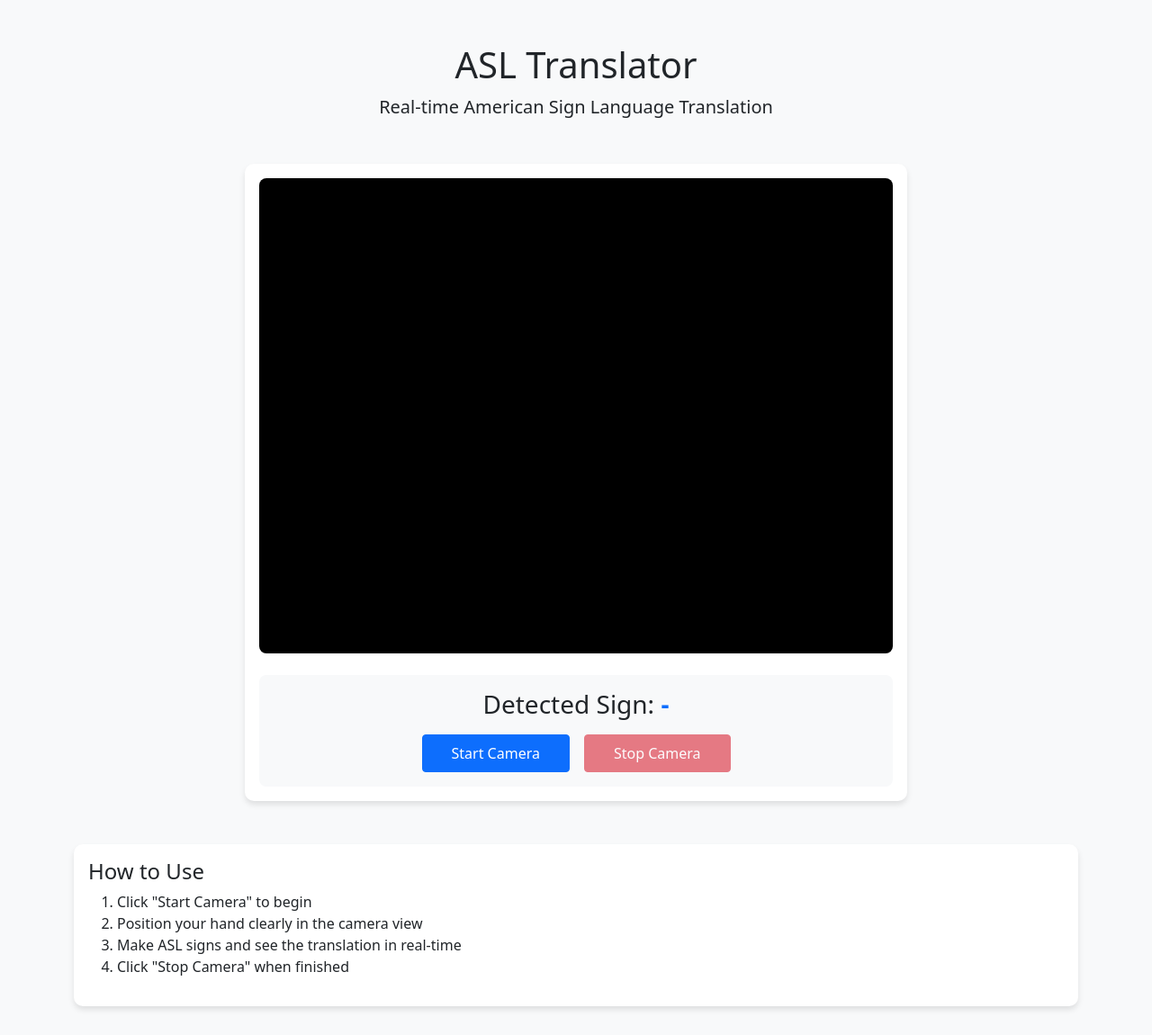
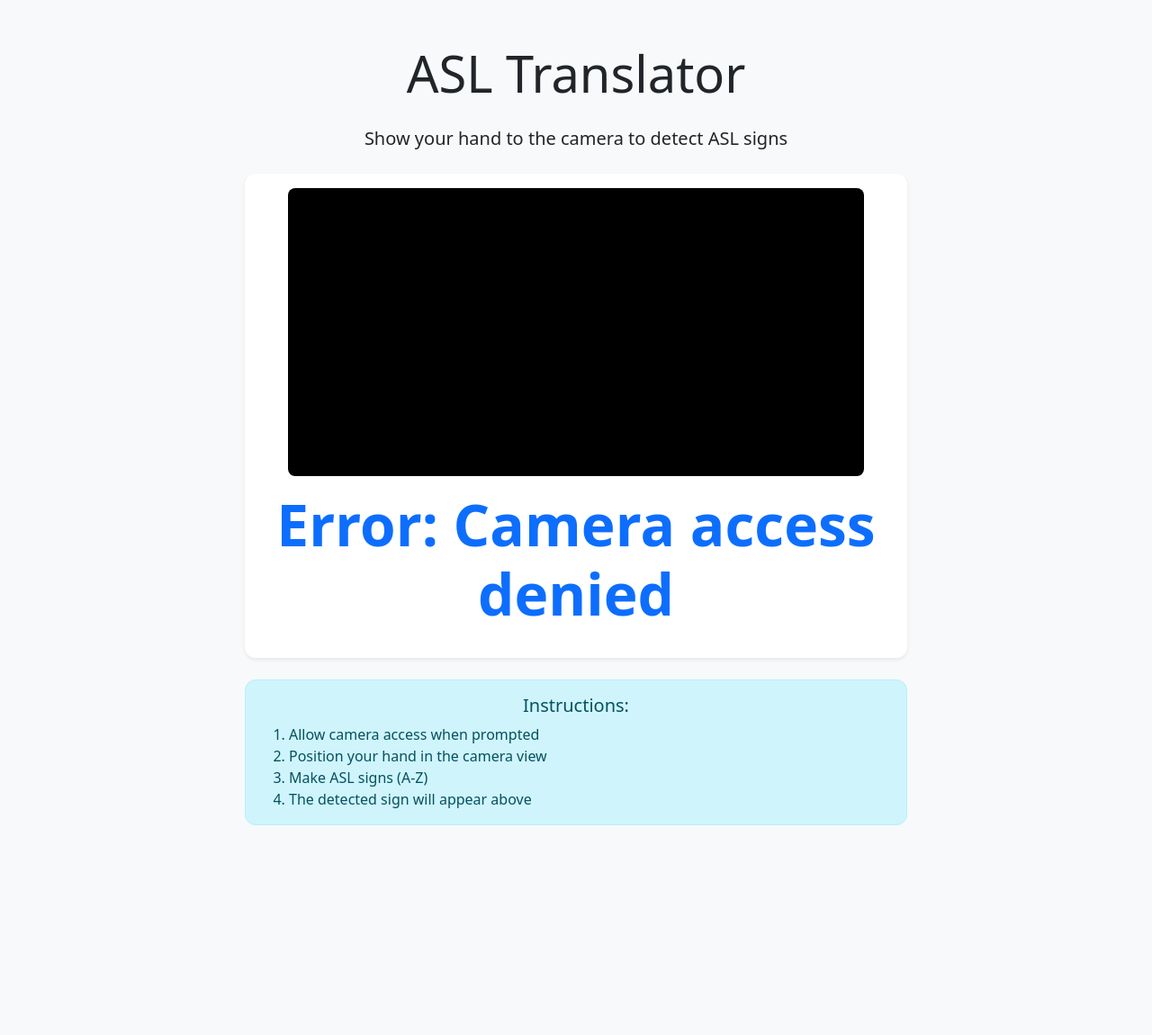
Before and after one commit to aaryapatel09/sign-language-translator, a Flask app: page / in a window 1280 px wide. Shown: the whole page at 90% size. After the commit the page ends 917 px from the top, so only its background shows below. Run offline with Flask 2, Linux system fonts and the light colour scheme.

Commit message:
Improve project structure and UI

```diff
--- a/app.py
+++ b/app.py
@@ -17,18 +17,60 @@
 app = Flask(__name__)
 CORS(app)
 
-# Load the trained model and class names
-model_path = 'model/asl_model.h5'
-class_names_path = 'model/class_names.npy'
+# Load the model and class names
+model_path = os.path.join(os.path.dirname(__file__), 'model', 'asl_model.h5')
+class_names_path = os.path.join(os.path.dirname(__file__), 'model', 'class_names.npy')
 
-if not os.path.exists(model_path) or not os.path.exists(class_names_path):
-    logger.warning("Model files not found. Running in test mode.")
-    TEST_MODE = True
-else:
-    TEST_MODE = False
-    model = tf.keras.models.load_model(model_path)
-    class_names = np.load(class_names_path)
-    logger.info(f"Loaded model with {len(class_names)} classes")
+# Initialize variables
+model = None
+class_names = None
+
+def create_model():
+    """Create a new model with the same architecture."""
+    model = tf.keras.Sequential([
+        tf.keras.layers.Input(shape=(64, 64, 3)),
+        tf.keras.layers.Conv2D(32, (3, 3), activation='relu'),
+        tf.keras.layers.MaxPooling2D((2, 2)),
+        tf.keras.layers.Conv2D(64, (3, 3), activation='relu'),
+        tf.keras.layers.MaxPooling2D((2, 2)),
+        tf.keras.layers.Conv2D(64, (3, 3), activation='relu'),
+        tf.keras.layers.Flatten(),
+        tf.keras.layers.Dense(64, activation='relu'),
+        tf.keras.layers.Dense(26, activation='softmax')
+    ])
+    return model
+
+try:
+    # Load class names
+    if os.path.exists(class_names_path):
+        class_names = np.load(class_names_path)
+        logger.info(f"Successfully loaded {len(class_names)} class names")
+    else:
+        logger.error(f"Class names file not found at {class_names_path}")
+
+    # Load the model if it exists
+    if os.path.exists(model_path):
+        try:
+            # Create a new model with the same architecture
+            model = create_model()
+            # Load weights from the saved model
+            model.load_weights(model_path)
+            # Compile the model
+            model.compile(
+                optimizer='adam',
+                loss='sparse_categorical_crossentropy',
+                metrics=['accuracy']
+            )
+            logger.info("Model created and weights loaded successfully")
+        except Exception as model_error:
+            logger.error(f"Error loading model: {str(model_error)}")
+            model = None
+    else:
+        logger.error(f"Model file not found at {model_path}")
+
+except Exception as e:
+    logger.error(f"Error during initialization: {str(e)}")
+    logger.error(traceback.format_exc())
 
 def preprocess_image(image):
     """Preprocess the image for model input."""
@@ -77,8 +119,9 @@
 
         logger.info(f"Decoded image shape: {frame.shape}")
 
-        if TEST_MODE:
-            # For testing, return a random sign
+        if model is None or class_names is None:
+            logger.warning("Model not loaded. Running in test mode.")
+            TEST_MODE = True
             detected_sign = get_test_sign()
             logger.info(f"Test mode: Detected sign: {detected_sign}")
             return jsonify({'sign': detected_sign})
--- a/static/css/style.css
+++ b/static/css/style.css
@@ -1,42 +1,47 @@
 body {
+    min-height: 100vh;
     background-color: #f8f9fa;
-    min-height: 100vh;
-    padding-bottom: 2rem;
 }
 
 .video-container {
     position: relative;
     width: 100%;
-    padding-top: 75%; /* 4:3 Aspect Ratio */
+    max-width: 640px;
+    margin: 0 auto;
     background-color: #000;
     border-radius: 8px;
     overflow: hidden;
 }
 
-#video {
-    position: absolute;
-    top: 0;
-    left: 0;
+.video-container video {
     width: 100%;
-    height: 100%;
-    object-fit: cover;
+    height: auto;
+    display: block;
+}
+
+.result-container {
+    text-align: center;
+    margin: 1rem 0;
+}
+
+#result {
+    font-size: 4rem;
+    font-weight: bold;
+    color: #0d6efd;
+    margin: 0;
 }
 
 .card {
-    box-shadow: 0 4px 6px rgba(0, 0, 0, 0.1);
     border: none;
-    border-radius: 10px;
+    border-radius: 12px;
 }
 
-.result-container {
-    background-color: #f8f9fa;
-    padding: 1rem;
-    border-radius: 8px;
+.alert {
+    border-radius: 12px;
 }
 
-#result {
-    font-weight: bold;
-    color: #0d6efd;
+.alert ol {
+    margin-bottom: 0;
 }
 
 .controls {
@@ -51,8 +56,12 @@
 }
 
 @media (max-width: 768px) {
-    .video-container {
-        padding-top: 100%; /* 1:1 Aspect Ratio for mobile */
+    .container {
+        padding: 1rem;
+    }
+
+    #result {
+        font-size: 3rem;
     }
 
     .controls {
--- a/static/js/main.js
+++ b/static/js/main.js
@@ -1,14 +1,16 @@
 document.addEventListener('DOMContentLoaded', function() {
     const video = document.getElementById('video');
-    const canvas = document.getElementById('canvas');
     const result = document.getElementById('result');
-    const startBtn = document.getElementById('startBtn');
-    const stopBtn = document.getElementById('stopBtn');
     let stream = null;
-    let isProcessing = false;
+    let canvas = document.createElement('canvas');
+    let context = canvas.getContext('2d');
+
+    // Set canvas size
+    canvas.width = 640;
+    canvas.height = 480;
 
     // Start camera
-    startBtn.addEventListener('click', async () => {
+    async function startCamera() {
         try {
             stream = await navigator.mediaDevices.getUserMedia({
                 video: {
@@ -18,60 +20,59 @@
                 }
             });
             video.srcObject = stream;
-            startBtn.disabled = true;
-            stopBtn.disabled = false;
-            isProcessing = true;
+            video.play();
             processFrame();
         } catch (err) {
             console.error('Error accessing camera:', err);
-            alert('Error accessing camera. Please make sure you have granted camera permissions.');
+            result.textContent = 'Error: Camera access denied';
         }
-    });
+    }
 
-    // Stop camera
-    stopBtn.addEventListener('click', () => {
-        if (stream) {
-            stream.getTracks().forEach(track => track.stop());
-            video.srcObject = null;
-            startBtn.disabled = false;
-            stopBtn.disabled = true;
-            isProcessing = false;
-            result.textContent = '-';
-        }
-    });
+    // Process frame and send to server
+    async function processFrame() {
+        if (!video.videoWidth) return;
 
-    // Process frames
-    async function processFrame() {
-        if (!isProcessing) return;
-
-        const context = canvas.getContext('2d');
-        canvas.width = video.videoWidth;
-        canvas.height = video.videoHeight;
+        // Draw video frame to canvas
         context.drawImage(video, 0, 0, canvas.width, canvas.height);
 
+        // Convert canvas to blob
+        canvas.toBlob(async (blob) => {
+            const formData = new FormData();
+            formData.append('image', blob, 'frame.jpg');
+
             try {
-            // Convert canvas to blob
-            const blob = await new Promise(resolve => canvas.toBlob(resolve, 'image/jpeg', 0.8));
-
-            // Create form data
-            const formData = new FormData();
-            formData.append('image', blob);
-
-            // Send to backend
                 const response = await fetch('/process_frame', {
                     method: 'POST',
                     body: formData
                 });
 
-            if (response.ok) {
+                if (!response.ok) {
+                    throw new Error(`HTTP error! status: ${response.status}`);
+                }
+
                 const data = await response.json();
-                result.textContent = data.sign || '-';
+                if (data.error) {
+                    console.error('Server error:', data.error);
+                    return;
                 }
+
+                result.textContent = data.sign;
             } catch (err) {
                 console.error('Error processing frame:', err);
             }
 
-        // Request next frame
+            // Process next frame
             requestAnimationFrame(processFrame);
+        }, 'image/jpeg', 0.8);
+    }
+
+    // Clean up when page is unloaded
+    window.addEventListener('beforeunload', () => {
+        if (stream) {
+            stream.getTracks().forEach(track => track.stop());
         }
     });
+
+    // Start the application
+    startCamera();
+});
--- a/templates/index.html
+++ b/templates/index.html
@@ -7,46 +7,32 @@
     <link href="https://cdn.jsdelivr.net/npm/bootstrap@5.1.3/dist/css/bootstrap.min.css" rel="stylesheet">
     <link rel="stylesheet" href="{{ url_for('static', filename='css/style.css') }}">
 </head>
-<body>
-    <div class="container">
-        <header class="text-center my-5">
-            <h1>ASL Translator</h1>
-            <p class="lead">Real-time American Sign Language Translation</p>
-        </header>
+<body class="bg-light">
+    <div class="container py-5">
+        <div class="row justify-content-center">
+            <div class="col-md-8 text-center">
+                <h1 class="display-4 mb-4">ASL Translator</h1>
+                <p class="lead mb-4">Show your hand to the camera to detect ASL signs</p>
 
-        <div class="row justify-content-center">
-            <div class="col-md-8">
-                <div class="card">
+                <div class="card shadow-sm mb-4">
                     <div class="card-body">
-                        <div class="video-container mb-4">
+                        <div class="video-container mb-3">
                             <video id="video" autoplay playsinline></video>
-                            <canvas id="canvas" style="display: none;"></canvas>
                         </div>
-
-                        <div class="result-container text-center">
-                            <h3>Detected Sign: <span id="result">-</span></h3>
-                            <div class="controls mt-3">
-                                <button id="startBtn" class="btn btn-primary">Start Camera</button>
-                                <button id="stopBtn" class="btn btn-danger" disabled>Stop Camera</button>
-                            </div>
+                        <div class="result-container">
+                            <h2 class="display-1" id="result">-</h2>
                         </div>
                     </div>
                 </div>
-            </div>
-        </div>
 
-        <div class="row mt-5">
-            <div class="col-md-12">
-                <div class="card">
-                    <div class="card-body">
-                        <h4>How to Use</h4>
-                        <ol>
-                            <li>Click "Start Camera" to begin</li>
-                            <li>Position your hand clearly in the camera view</li>
-                            <li>Make ASL signs and see the translation in real-time</li>
-                            <li>Click "Stop Camera" when finished</li>
-                        </ol>
-                    </div>
+                <div class="alert alert-info">
+                    <h5>Instructions:</h5>
+                    <ol class="text-start">
+                        <li>Allow camera access when prompted</li>
+                        <li>Position your hand in the camera view</li>
+                        <li>Make ASL signs (A-Z)</li>
+                        <li>The detected sign will appear above</li>
+                    </ol>
                 </div>
             </div>
         </div>
```
Also changed, not shown: requirements.txt (+7 -2 lines), README.md, 3 other files. Lines whose indentation alone changed are shown as unchanged.
